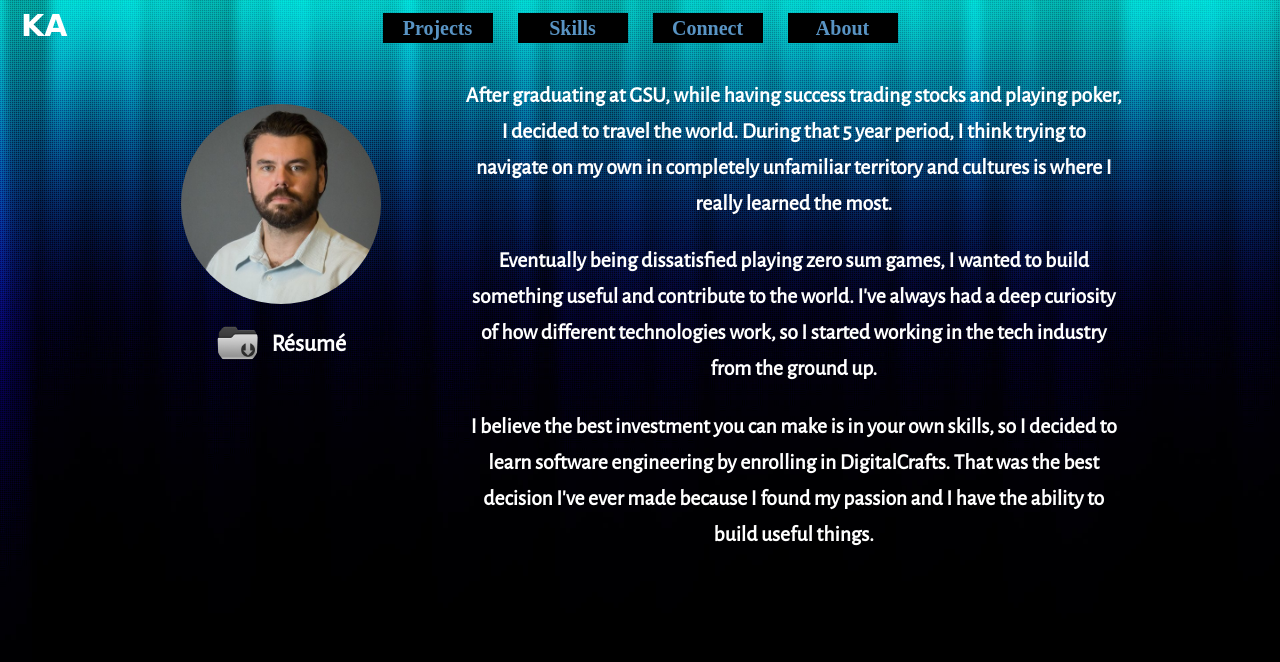
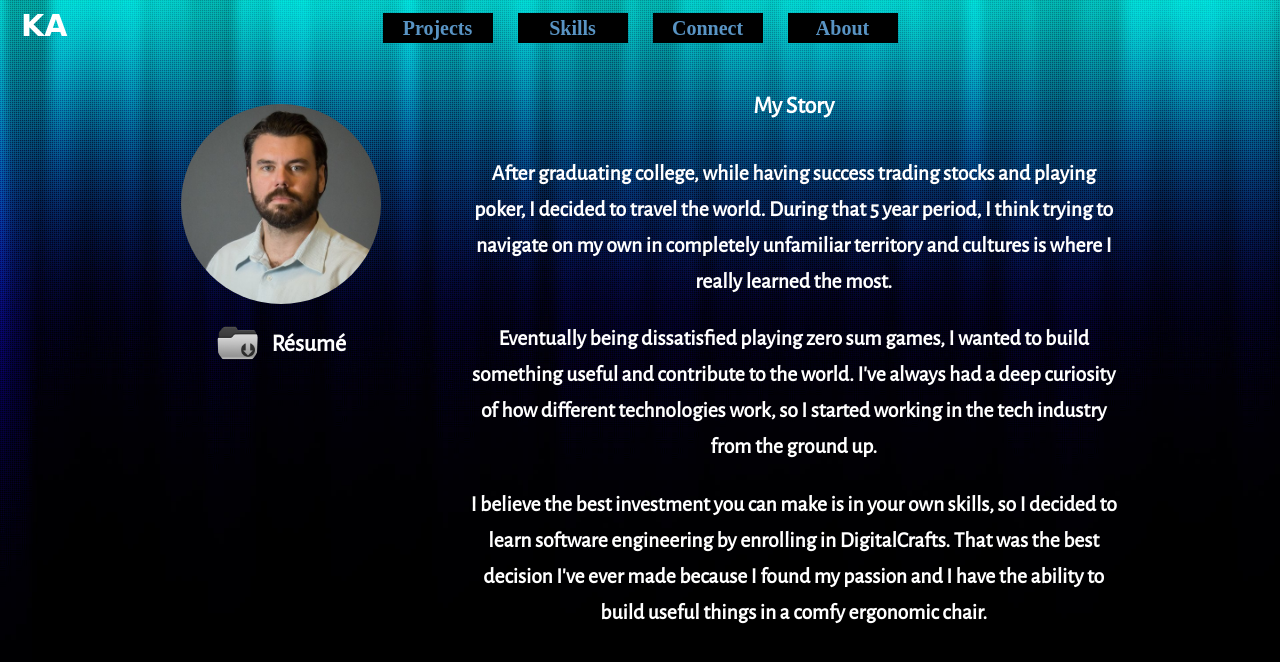
Before and after one commit to kirkabbott1/kirkabbott1.github.io, a plain HTML site: page about.html in a window 1280 px wide. Drawn offline with nearby package versions, Linux system fonts and the light colour scheme; a web font is replaced by a local one.

Commit message:
fix response err

```diff
--- a/about.html
+++ b/about.html
@@ -36,7 +36,7 @@
         <div class="resumeLink">
           <img src="images/profilepic.jpg" alt="Kirk Abbott">
           <div class="resumeTag">
-            <a class="clear" href="https://drive.google.com/open?id=0B93rm5gBfceqTDRsLXNoeDZxYWM" target="_blank">
+            <a class="clear" href="https://drive.google.com/open?id=0B93rm5gBfceqZXNyQ2k4NXY0TE0" target="_blank">
              <img src="images/downloadicon.png" alt="DL" width="20px"><span>Résumé</span>
            </a>
           </div>
@@ -45,11 +45,12 @@
 
       <div class="about2_summary">
         <div class="about_2_inner">
-          <p> After graduating at GSU, while having success trading stocks and playing poker, I decided to travel the world. During that 5 year period, I think trying to navigate on my own in completely unfamiliar territory and cultures is where I really learned the most.
+          <h4>My Story</h4>
+          <p> After graduating college, while having success trading stocks and playing poker, I decided to travel the world. During that 5 year period, I think trying to navigate on my own in completely unfamiliar territory and cultures is where I really learned the most.
           </p>
           <p> Eventually being dissatisfied playing zero sum games, I wanted to build something useful and contribute to the world. I've always had a deep curiosity of how different technologies work, so I started working in the tech industry from the ground up.
           </p>
-          <p> I believe the best investment you can make is in your own skills, so I decided to learn software engineering by enrolling in DigitalCrafts. That was the best decision I've ever made because I found my passion and I have the ability to build useful things.
+          <p> I believe the best investment you can make is in your own skills, so I decided to learn software engineering by enrolling in DigitalCrafts. That was the best decision I've ever made because I found my passion and I have the ability to build useful things in a comfy ergonomic chair.
           </p>
         </div>
       </div>
```
Also changed, not shown: index.html (+2 -1 lines).
